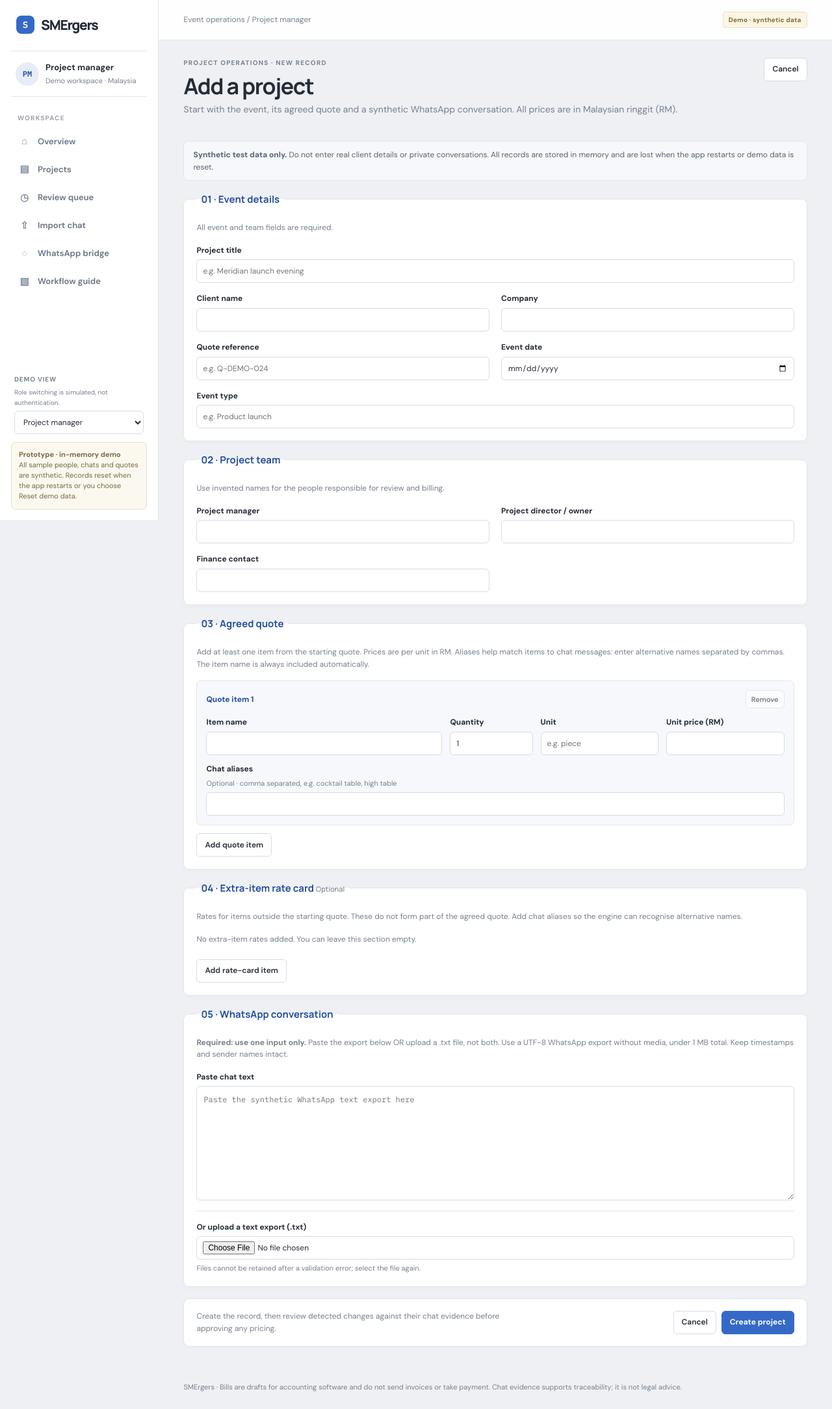
After one commit to Anonys-sky/SMErgers, a Flask app: page /projects/new in a window 1280 px wide. The commit adds this page. Shown: the whole page at 65% size. Run offline with Flask 3, Linux system fonts and the light colour scheme.

Commit message:
feat: add project creation with quote and chat intake
- Add an Add project form for project managers and directors
- Collect project details, team contacts, quote items and optional rates
- Accept pasted or uploaded WhatsApp chat exports
- Validate inputs before adding projects to the in-progress list
- Connect new projects to existing review, approval and billing workflows
- Add tests for creation, validation, role access and workflow completion

```diff
--- a/src/main.py
+++ b/src/main.py
@@ -14,6 +14,7 @@ import suggest
 import sync
 import webhook
 import whatsapp_bridge
+from project_intake import InvalidProject, prepare
 from bill import build_bill
 from schema import STATUSES
 from workflow import ACTIONS, STATE_LABELS, NotAllowed
@@ -167,6 +168,24 @@ def workspace_page(persona):
 def imports_page():
     managers_only()
     return render_template("home.html", quotes=[(q, store.quote_title(q)) for q in store.quote_files()])
+
+
+@app.route("/projects/new", methods=["GET", "POST"])
+def new_project():
+    managers_only()
+    errors = []
+    if request.method == "POST":
+        try:
+            catalogue, messages, filename = prepare(request.form, request.files.get("chat"))
+        except InvalidProject as exc:
+            errors = exc.errors
+        else:
+            record = store.build_with_catalogue(
+                store.new_job_id(catalogue.quote["job"]), messages, filename, catalogue,
+            )
+            flash(f"{record.title} added to Projects in progress. Review the detected changes.", "ok")
+            return redirect(url_for("job_page", job_id=record.id))
+    return render_template("new_project.html", values=request.form, errors=errors), 400 if errors else 200
 
 
 @app.get("/guide")
--- a/src/reader.py
+++ b/src/reader.py
@@ -5,6 +5,7 @@
                             the rules reader runs instead and the reason is kept in LAST_NOTE
 """
 import os
+import json
 
 import llm_extractor
 import rules_extractor
@@ -18,7 +19,7 @@ def read(messages, catalogue):
     global LAST_NOTE
     if os.environ.get("SMERGERS_READER", "rules") != "llm":
         return rules_extractor.extract(messages, catalogue)
-    key = (tuple(m.id for m in messages), catalogue.quote.get("quote_id"))
+    key = (tuple(m.id for m in messages), json.dumps(catalogue.quote, sort_keys=True))
     if key not in _cache:
         try:
             _cache[key] = llm_extractor.extract(messages, catalogue)
--- /dev/null
+++ b/src/static/new_project.js
@@ -0,0 +1,106 @@
+(() => {
+  "use strict";
+  const form = document.getElementById("new-project-form");
+  if (!form) return;
+  const status = document.getElementById("project-row-status");
+  const groups = {
+    quote: document.getElementById("quote-lines"),
+    extra: document.getElementById("extra-lines")
+  };
+  function refresh(kind) {
+    const rows = groups[kind].querySelectorAll(".project-line");
+    rows.forEach((row, index) => {
+      const title = `${kind === "quote" ? "Quote" : "Rate-card"} item ${index + 1}`;
+      row.querySelector("[data-line-title]").textContent = title;
+      const remove = row.querySelector("[data-remove-line]");
+      remove.disabled = kind === "quote" && rows.length === 1;
+      remove.setAttribute("aria-label", `Remove ${title.toLowerCase()}`);
+    });
+    if (kind === "extra") document.getElementById("extra-empty").hidden = rows.length > 0;
+  }
+  function makeRow(kind) {
+    const row = document.createElement("div");
+    row.className = "project-line";
+    const head = document.createElement("div");
+    head.className = "project-line-head";
+    const title = document.createElement("strong");
+    title.dataset.lineTitle = "";
+    const remove = document.createElement("button");
+    remove.type = "button";
+    remove.dataset.removeLine = "";
+    remove.textContent = "Remove";
+    head.append(title, remove);
+    const fields = document.createElement("div");
+    fields.className = "project-line-fields";
+    const definitions = kind === "quote"
+      ? [["Item name", "item"], ["Quantity", "qty", "number"], ["Unit", "unit"], ["Unit price (RM)", "unit_price", "number"], ["Chat aliases", "aliases"]]
+      : [["Item name", "extra_item"], ["Unit", "extra_unit"], ["Unit price (RM)", "extra_price", "number"], ["Chat aliases", "extra_aliases"]];
+    definitions.forEach(([text, name, type]) => {
+      const label = document.createElement("label");
+      label.textContent = text;
+      const input = document.createElement("input");
+      input.name = name;
+      input.type = type || "text";
+      if (name.endsWith("aliases")) {
+        label.className = "aliases-field";
+        const help = document.createElement("span");
+        help.className = "field-help";
+        help.textContent = "Optional · comma separated; item name included automatically";
+        label.append(help);
+      } else {
+        input.required = true;
+      }
+      if (type === "number") {
+        input.min = name === "qty" ? "0.000001" : "0";
+        input.step = name === "qty" ? "any" : "0.01";
+        if (name === "qty") input.value = "1";
+      }
+      label.append(input);
+      fields.append(label);
+    });
+    row.append(head, fields);
+    return row;
+  }
+  form.addEventListener("click", (event) => {
+    const add = event.target.closest("[data-add-line]");
+    if (add) {
+      const kind = add.dataset.addLine;
+      const row = makeRow(kind);
+      groups[kind].append(row);
+      refresh(kind);
+      row.querySelector("input").focus();
+      status.textContent = `${kind === "quote" ? "Quote" : "Rate-card"} item added.`;
+    }
+    const remove = event.target.closest("[data-remove-line]");
+    if (remove) {
+      const group = remove.closest("[data-lines]");
+      const kind = group.dataset.lines;
+      if (kind === "quote" && group.children.length <= 1) return;
+      remove.closest(".project-line").remove();
+      refresh(kind);
+      form.querySelector(`[data-add-line="${kind}"]`).focus();
+      status.textContent = "Item removed.";
+    }
+  });
+  const text = document.getElementById("chat-text");
+  const file = document.getElementById("chat-file");
+  function validateChat() {
+    const hasText = text.value.trim().length > 0;
+    const upload = file.files[0];
+    let message = "";
+    if (!hasText && !upload) message = "Paste a WhatsApp export or upload a .txt file.";
+    else if (hasText && upload) message = "Use one input only: clear the pasted text or remove the selected file.";
+    else if (upload && !upload.name.toLowerCase().endsWith(".txt")) message = "Choose a UTF-8 .txt export without media.";
+    else if (new Blob([text.value]).size + (upload ? upload.size : 0) >= 1000000) message = "Keep the conversation under 1 MB total.";
+    text.setCustomValidity(message);
+  }
+  text.addEventListener("input", validateChat);
+  file.addEventListener("change", validateChat);
+  form.addEventListener("submit", (event) => {
+    validateChat();
+    if (!form.reportValidity()) event.preventDefault();
+  });
+  refresh("quote");
+  refresh("extra");
+  document.getElementById("project-errors")?.focus();
+})();
--- a/src/static/style.css
+++ b/src/static/style.css
@@ -145,3 +145,33 @@ pre{padding:12px;border-radius:6px;background:#f2f4f7;overflow:auto}
 @media(max-width:1000px){.job-grid{grid-template-columns:1fr}.job-grid .chat{position:static;max-height:50vh}}
 @media(max-width:760px){.grid-even{grid-template-columns:1fr}.live-callout{flex-wrap:wrap}.live-callout .btn{width:100%}}
 @media print{.guide{display:none!important}}
+
+/* Project intake extends the existing blue workspace, without changing its theme. */
+.project-form{display:grid;gap:18px}
+.project-form fieldset{min-width:0;margin:0}
+.project-form legend{padding:0 7px;color:var(--accent-dark);font:700 15px var(--display)}
+.project-fields{display:grid;grid-template-columns:repeat(2,minmax(0,1fr));gap:15px 18px;margin-top:9px}
+.project-fields input,.project-form textarea{width:100%}
+.project-form textarea{resize:vertical;min-height:170px;padding:10px;border:1px solid #d7dce4;border-radius:6px;background:var(--panel);color:var(--text);font:12px/1.6 var(--mono)}
+.project-form textarea:focus-visible{outline:3px solid #96b4eb;outline-offset:2px}
+.project-field-wide{grid-column:1/-1}
+.project-section-note{margin:5px 0 16px;color:var(--muted);font-size:12px}
+.project-lines{display:grid;gap:12px}
+.project-line{padding:14px;background:#f6f8fc;border:1px solid var(--line);border-radius:7px}
+.project-line-head{display:flex;align-items:center;justify-content:space-between;gap:10px;margin-bottom:12px}
+.project-line-head strong{font-size:12px;color:var(--accent-dark)}
+.project-line-fields{display:grid;grid-template-columns:minmax(130px,2fr) minmax(65px,.7fr) minmax(80px,1fr) minmax(95px,1fr);gap:12px}
+.project-line-fields input{width:100%;min-width:0}
+.project-line-fields .aliases-field{grid-column:1/-1}
+.project-line-head button{min-height:28px;padding:4px 8px;font-size:11px}
+.project-form .field-help{font-size:11px;font-weight:400;color:var(--muted)}
+.project-add-row{margin-top:12px}
+.project-form-actions{display:flex;align-items:center;justify-content:space-between;gap:14px;flex-wrap:wrap;padding:17px 19px}
+.project-form-actions p{margin:0;max-width:520px}
+.project-form-actions .actions{margin:0}
+.project-error h2{font-size:15px;margin:0 0 7px}.project-error ul{margin:0;padding-left:20px}
+.project-chat-options{display:grid;gap:16px}
+.project-chat-file{padding-top:15px;border-top:1px solid var(--line)}
+.project-intake-note{margin:0 0 18px}
+.project-create-link{display:flex;gap:8px;flex-wrap:wrap;align-items:center}
+@media(max-width:767px){.project-fields,.project-line-fields{grid-template-columns:1fr}.project-field-wide,.project-line-fields .aliases-field{grid-column:auto}.project-form-actions{align-items:stretch}.project-form-actions .actions{width:100%}.project-form-actions .actions>*{flex:1}}
--- a/src/templates/home.html
+++ b/src/templates/home.html
@@ -35,7 +35,8 @@
         </label>
         <div><button class="primary">Find changes</button></div>
       </form>
-      <p class="hint" style="margin-top:12px">Only text exports are accepted. There is no quote upload: choose an existing quote. Use synthetic chats only in this prototype; do not upload private client conversations.</p>
+      <p class="hint" style="margin-top:12px">Only text exports are accepted. Choose an existing quote here, or create a new project with its own quote lines. Use synthetic chats only in this prototype; do not upload private client conversations.</p>
+      {% if role in ('pm', 'owner') %}<a class="btn" href="{{ url_for('new_project') }}">Add project with a new quote</a>{% endif %}
     </section>
     <section class="panel">
       <p class="section-title">Optional connection</p><h2 style="margin:0 0 6px">Read a group directly</h2>
--- /dev/null
+++ b/src/templates/new_project.html
@@ -0,0 +1,101 @@
+{% extends "base.html" %}
+{% block title %}Add project{% endblock %}
+{% block head %}<script src="{{ url_for('static', filename='new_project.js') }}" defer></script>{% endblock %}
+{% block content %}
+<div class="page-heading">
+  <div><p class="eyebrow">Project operations · new record</p><h1>Add a project</h1>
+  <p class="lede">Start with the event, its agreed quote and a synthetic WhatsApp conversation. All prices are in Malaysian ringgit (RM).</p></div>
+  <a class="btn" href="{{ workspace_url }}">Cancel</a>
+</div>
+<p class="bill-help project-intake-note"><strong>Synthetic test data only.</strong> Do not enter real client details or private conversations. All records are stored in memory and are lost when the app restarts or demo data is reset.</p>
+{% if errors %}
+<section class="flash project-error" role="alert" aria-labelledby="project-errors-title" tabindex="-1" id="project-errors">
+  <h2 id="project-errors-title">The project could not be created</h2>
+  <ul>{% for error in errors %}<li>{{ error }}</li>{% endfor %}</ul>
+  <p>Please check the fields below. If you selected a file, select it again before submitting.</p>
+</section>
+{% endif %}
+<form class="project-form" method="post" action="{{ url_for('new_project') }}" enctype="multipart/form-data" id="new-project-form">
+  <fieldset class="panel">
+    <legend>01 · Event details</legend>
+    <p class="project-section-note">All event and team fields are required.</p>
+    <div class="project-fields">
+      <label class="project-field-wide" for="project-title">Project title<input id="project-title" name="title" value="{{ values.get('title', '') }}" required placeholder="e.g. Meridian launch evening"></label>
+      <label for="project-client">Client name<input id="project-client" name="client" value="{{ values.get('client', '') }}" required></label>
+      <label for="project-company">Company<input id="project-company" name="company" value="{{ values.get('company', '') }}" required></label>
+      <label for="project-quote-id">Quote reference<input id="project-quote-id" name="quote_id" value="{{ values.get('quote_id', '') }}" required placeholder="e.g. Q-DEMO-024"></label>
+      <label for="project-event-date">Event date<input id="project-event-date" type="date" name="event_date" value="{{ values.get('event_date', '') }}" required></label>
+      <label class="project-field-wide" for="project-event-type">Event type<input id="project-event-type" name="event_type" value="{{ values.get('event_type', '') }}" required placeholder="e.g. Product launch"></label>
+    </div>
+  </fieldset>
+  <fieldset class="panel">
+    <legend>02 · Project team</legend>
+    <p class="project-section-note">Use invented names for the people responsible for review and billing.</p>
+    <div class="project-fields">
+      <label for="project-pm">Project manager<input id="project-pm" name="pm" value="{{ values.get('pm', '') }}" required></label>
+      <label for="project-owner">Project director / owner<input id="project-owner" name="owner" value="{{ values.get('owner', '') }}" required></label>
+      <label for="project-finance">Finance contact<input id="project-finance" name="finance" value="{{ values.get('finance', '') }}" required></label>
+    </div>
+  </fieldset>
+  <fieldset class="panel">
+    <legend>03 · Agreed quote</legend>
+    <p class="project-section-note" id="quote-help">Add at least one item from the starting quote. Prices are per unit in RM. Aliases help match items to chat messages: enter alternative names separated by commas. The item name is always included automatically.</p>
+    {% set items = values.getlist('item') %}
+    {% set quantities = values.getlist('qty') %}
+    {% set units = values.getlist('unit') %}
+    {% set prices = values.getlist('unit_price') %}
+    {% set aliases = values.getlist('aliases') %}
+    <div class="project-lines" id="quote-lines" data-lines="quote" aria-describedby="quote-help">
+      {% for index in range([items|length, 1]|max) %}
+      <div class="project-line">
+        <div class="project-line-head"><strong data-line-title>Quote item {{ index + 1 }}</strong><button type="button" data-remove-line aria-label="Remove quote item {{ index + 1 }}" {% if items|length <= 1 %}disabled{% endif %}>Remove</button></div>
+        <div class="project-line-fields">
+          <label>Item name<input name="item" value="{{ items[index] if index < items|length else '' }}" required></label>
+          <label>Quantity<input type="number" name="qty" value="{{ quantities[index] if index < quantities|length else '1' }}" step="any" min="0.000001" required></label>
+          <label>Unit<input name="unit" value="{{ units[index] if index < units|length else '' }}" required placeholder="e.g. piece"></label>
+          <label>Unit price (RM)<input type="number" name="unit_price" value="{{ prices[index] if index < prices|length else '' }}" min="0" step="0.01" required></label>
+          <label class="aliases-field">Chat aliases <span class="field-help">Optional · comma separated, e.g. cocktail table, high table</span><input name="aliases" value="{{ aliases[index] if index < aliases|length else '' }}"></label>
+        </div>
+      </div>
+      {% endfor %}
+    </div>
+    <button class="project-add-row" type="button" data-add-line="quote">Add quote item</button>
+  </fieldset>
+  <fieldset class="panel">
+    <legend>04 · Extra-item rate card <span class="field-help">Optional</span></legend>
+    <p class="project-section-note">Rates for items outside the starting quote. These do not form part of the agreed quote. Add chat aliases so the engine can recognise alternative names.</p>
+    {% set extra_items = values.getlist('extra_item') %}
+    {% set extra_units = values.getlist('extra_unit') %}
+    {% set extra_prices = values.getlist('extra_price') %}
+    {% set extra_aliases = values.getlist('extra_aliases') %}
+    <div class="project-lines" id="extra-lines" data-lines="extra">
+      {% for item in extra_items %}
+      <div class="project-line">
+        <div class="project-line-head"><strong data-line-title>Rate-card item {{ loop.index }}</strong><button type="button" data-remove-line aria-label="Remove rate-card item {{ loop.index }}">Remove</button></div>
+        <div class="project-line-fields">
+          <label>Item name<input name="extra_item" value="{{ item }}" required></label>
+          <label>Unit<input name="extra_unit" value="{{ extra_units[loop.index0] if loop.index0 < extra_units|length else '' }}" required></label>
+          <label>Unit price (RM)<input type="number" name="extra_price" value="{{ extra_prices[loop.index0] if loop.index0 < extra_prices|length else '' }}" min="0" step="0.01" required></label>
+          <label class="aliases-field">Chat aliases <span class="field-help">Optional · comma separated; item name included automatically</span><input name="extra_aliases" value="{{ extra_aliases[loop.index0] if loop.index0 < extra_aliases|length else '' }}"></label>
+        </div>
+      </div>
+      {% endfor %}
+    </div>
+    <p class="hint" id="extra-empty" {% if extra_items %}hidden{% endif %}>No extra-item rates added. You can leave this section empty.</p>
+    <button class="project-add-row" type="button" data-add-line="extra">Add rate-card item</button>
+  </fieldset>
+  <fieldset class="panel">
+    <legend>05 · WhatsApp conversation</legend>
+    <p class="project-section-note" id="chat-help"><strong>Required: use one input only.</strong> Paste the export below OR upload a .txt file, not both. Use a UTF-8 WhatsApp export without media, under 1 MB total. Keep timestamps and sender names intact.</p>
+    <div class="project-chat-options" aria-describedby="chat-help">
+      <label for="chat-text">Paste chat text<textarea id="chat-text" name="chat_text" rows="8" placeholder="Paste the synthetic WhatsApp text export here">{{ values.get('chat_text', '') }}</textarea></label>
+      <label class="project-chat-file" for="chat-file">Or upload a text export (.txt)<input id="chat-file" type="file" name="chat" accept=".txt,text/plain"><span class="field-help">Files cannot be retained after a validation error; select the file again.</span></label>
+    </div>
+  </fieldset>
+  <div class="panel project-form-actions">
+    <p class="hint">Create the record, then review detected changes against their chat evidence before approving any pricing.</p>
+    <div class="actions"><a class="btn" href="{{ workspace_url }}">Cancel</a><button class="primary" type="submit">Create project</button></div>
+  </div>
+  <p class="sr-only" role="status" aria-live="polite" id="project-row-status"></p>
+</form>
+{% endblock %}
--- a/src/templates/workspace.html
+++ b/src/templates/workspace.html
@@ -106,7 +106,7 @@
       {% if workspace.view in ('overview','projects') %}
       <section>
         <div class="list-head"><div><h2 class="section-title">{{ 'Projects and draft bills' if role == 'finance' else 'Projects in progress' }}</h2><p class="hint">Open a project to follow its recorded changes{% if role == 'finance' %} or view the draft bill{% endif %}.</p></div>
-        {% if role == 'pm' %}<a class="btn" href="{{ url_for('imports_page') }}">Import chat</a>{% endif %}</div>
+         {% if role in ('pm', 'owner') %}<div class="project-create-link"><a class="btn btn-primary" href="{{ url_for('new_project') }}">Add project</a>{% if role == 'pm' %}<a class="btn" href="{{ url_for('imports_page') }}">Import chat</a>{% endif %}</div>{% endif %}</div>
         {% if workspace.jobs %}
         <div class="panel table-wrap" data-filter-region>
           <div class="table-toolbar">
```
Also changed, not shown: src/project_intake.py (added, +95 -0 lines), src/store.py (+6 -1 lines), tests/test_project_intake.py (added, +109 -0 lines).
